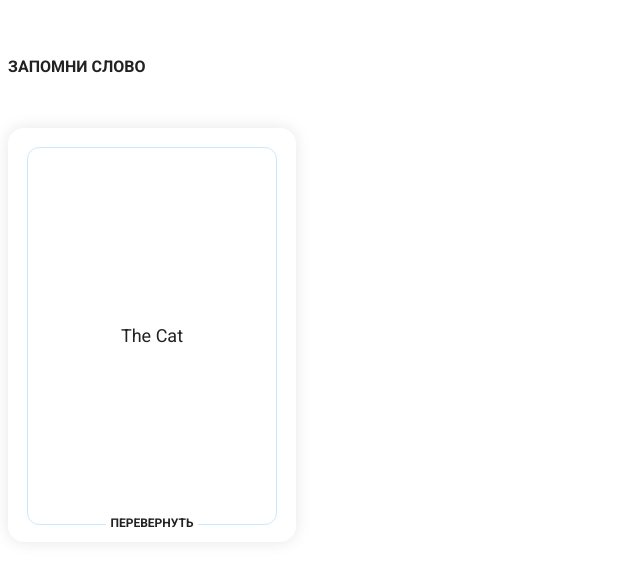
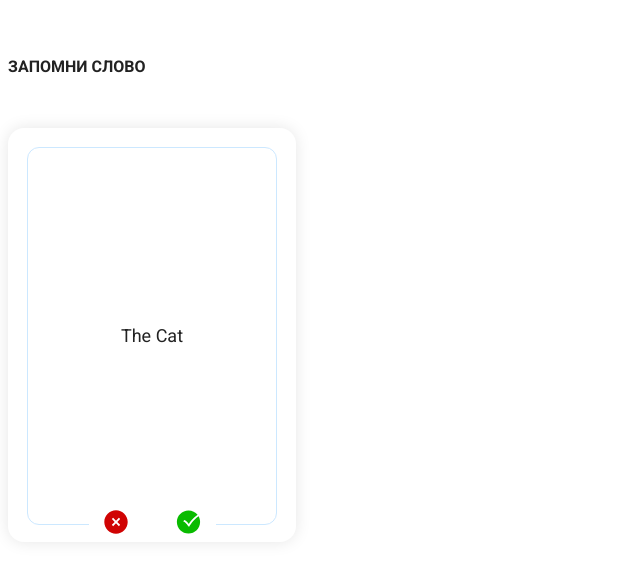
Before and after one commit to amoseven/hw-purpleschool, a Vue app: page / in a window 1280 px wide. Shown: the part 134-706 px from the top of the page, without its empty margins (0-640 px from the left). Built offline with nearby package versions, Linux system fonts and the light colour scheme.

Commit message:
удалён компонент Button

```diff
--- a/src/App.vue
+++ b/src/App.vue
@@ -1,5 +1,4 @@
 <script setup>
-// import Button from "./components/Button.vue";
 import Header from "./components/Header.vue";
 import Cards from "./components/Cards.vue";
 import {ref} from "vue";
@@ -23,6 +22,5 @@ function changeStatus(value) {
         word="The Cat"
         @show-translate="showTranslate"
         @change-status="changeStatus" />
-<!--    <Button>Начать игру</Button>-->
   </main>
 </template>
--- a/src/components/Cards.vue
+++ b/src/components/Cards.vue
@@ -32,7 +32,7 @@ function changeStatus(value) {
     <div class="card-inner">
       <p class="card-caption">{{ word }}</p>
       <p class="card-action" @click="showTranslate()">{{ text_action }}</p>
-      <div class="card-status" v-if="false">
+      <div class="card-status" v-if="!isFlipped">
         <Cancel :size="24" @click="changeStatus(0)"/>
         <Ok :size="24" @click="changeStatus(1)"/>
       </div>
--- a/src/components/Score.vue
+++ b/src/components/Score.vue
@@ -7,7 +7,7 @@ const { scores } = defineProps(['scores'])
 <template>
 <div class="score">
   <p class="value">{{scores}}</p>
-  <Heart />
+  <Heart></Heart>
 </div>
 </template>
 
```
Also changed, not shown: src/components/icons/Heart.vue (+6 -2 lines).
